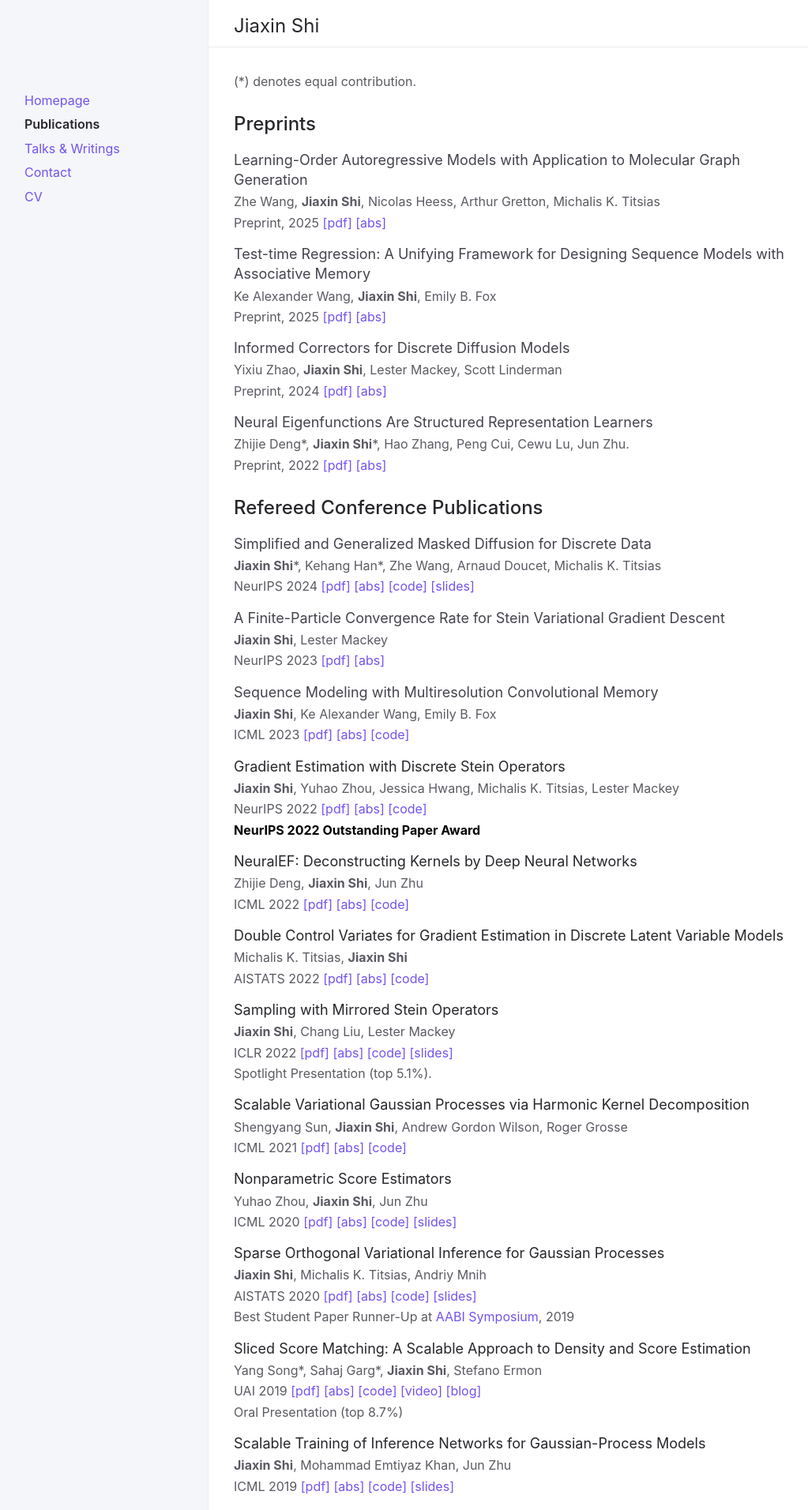
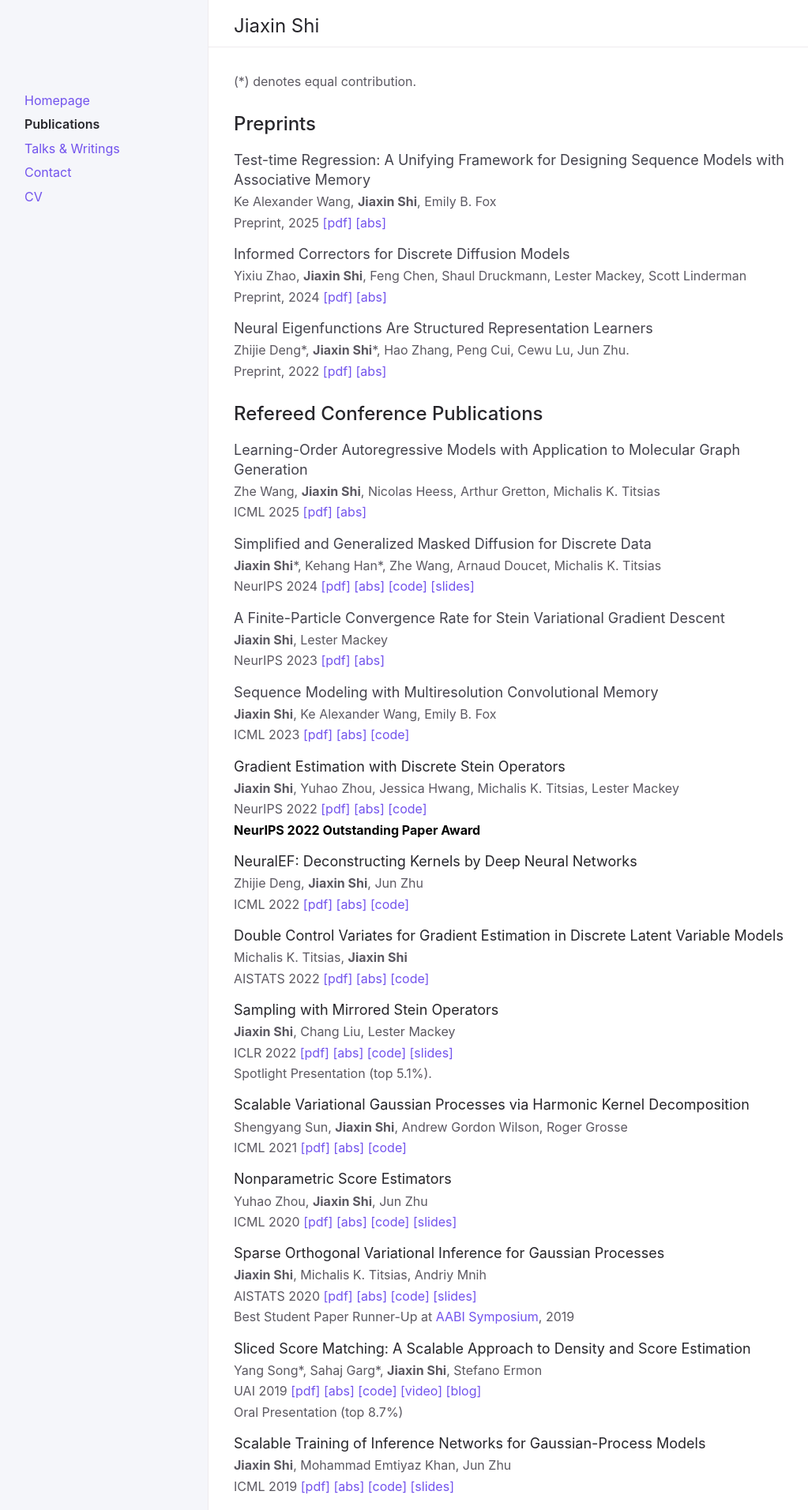
Before and after one commit to thjashin/thjashin.github.io, a Jekyll site: the page built from publications.md, in a window 1280 px wide. Shown: the top 1912 px of the page at 79% size, without its empty margins (92-1115 px from the left). Built offline with Jekyll 4.4.1, drawn with Linux system fonts in a browser that asks for light colours.

Commit message:
Update publications.md

```diff
--- a/publications.md
+++ b/publications.md
@@ -9,14 +9,6 @@ nav_order: 2
 
 ## Preprints
 
-Learning-Order Autoregressive Models with Application to Molecular Graph Generation
-{: .fs-5 .mb-1 .text-grey-dk-200}
-Zhe Wang, **Jiaxin Shi**, Nicolas Heess, Arthur Gretton, Michalis K. Titsias
-{: .mb-1}
-Preprint, 2025
-[[pdf]](https://arxiv.org/pdf/2503.05979.pdf)
-[[abs]](https://arxiv.org/abs/2503.05979)
-
 Test-time Regression: A Unifying Framework for Designing Sequence Models with Associative Memory
 {: .fs-5 .mb-1 .text-grey-dk-200}
 Ke Alexander Wang, **Jiaxin Shi**, Emily B. Fox
@@ -27,7 +19,7 @@ Preprint, 2025
 
 Informed Correctors for Discrete Diffusion Models
 {: .fs-5 .mb-1 .text-grey-dk-200}
-Yixiu Zhao, **Jiaxin Shi**, Lester Mackey, Scott Linderman
+Yixiu Zhao, **Jiaxin Shi**, Feng Chen, Shaul Druckmann, Lester Mackey, Scott Linderman
 {: .mb-1}
 Preprint, 2024
 [[pdf]](https://arxiv.org/pdf/2407.21243.pdf)
@@ -43,6 +35,14 @@ Preprint, 2022
 <!-- [[code]](https://github.com/thudzj/NeuralEigenFunction) -->
 
 ## Refereed Conference Publications
+
+Learning-Order Autoregressive Models with Application to Molecular Graph Generation
+{: .fs-5 .mb-1 .text-grey-dk-200}
+Zhe Wang, **Jiaxin Shi**, Nicolas Heess, Arthur Gretton, Michalis K. Titsias
+{: .mb-1}
+ICML 2025
+[[pdf]](https://arxiv.org/pdf/2503.05979.pdf)
+[[abs]](https://arxiv.org/abs/2503.05979)
 
 Simplified and Generalized Masked Diffusion for Discrete Data
 {: .fs-5 .mb-1 .text-grey-dk-200}
```
